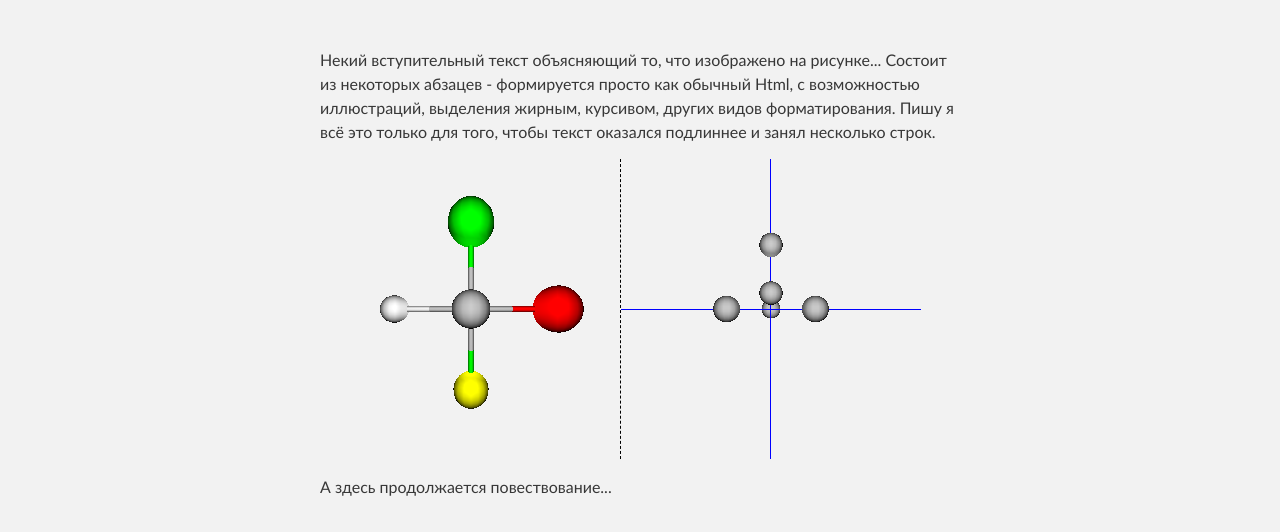
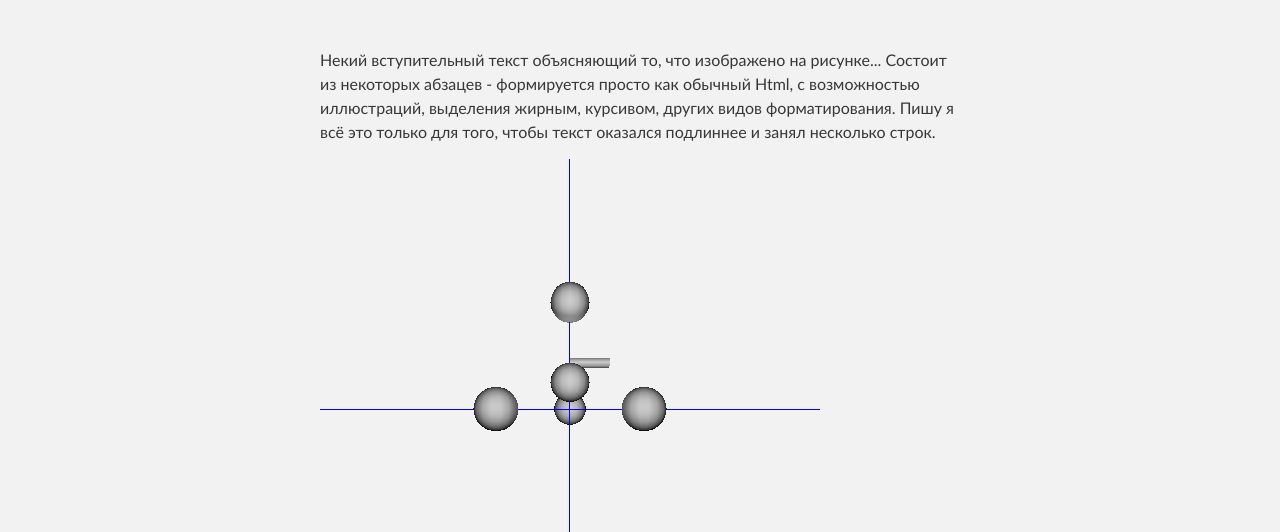
Before and after one commit to dimsuz/chemexp, a plain HTML site: page index.html in a window 1280 px wide. Shown: the part 212-744 px from the top of the page. Drawn offline with Linux system fonts and the light colour scheme.

Commit message:
Experiment with drawing bonds

```diff
--- a/index.html
+++ b/index.html
@@ -31,9 +31,9 @@
       <section id="main_content" class="inner">
       <p>Некий вступительный текст объясняющий то, что изображено на рисунке... Состоит из некоторых абзацев - формируется просто как обычный Html, с возможностью иллюстраций, выделения жирным, курсивом, других видов форматирования. Пишу я всё это только для того, чтобы текст оказался подлиннее и занял несколько строк.</p>
       <div class="render_containers">
-        <div id="render_container_static">
-          <img src="images/static_mol.png" width="300" height="300">
-        </div>
+        <!-- <div id="render_container_static"> -->
+        <!--   <img src="images/static_mol.png" width="300" height="300"> -->
+        <!-- </div> -->
         <div id="render_container">
         </div>
       </div>
--- a/javascripts/main.js
+++ b/javascripts/main.js
@@ -7,7 +7,7 @@ $(function() {
 var camera, scene, renderer, controls;
 
 function init() {
-  var SCENE_WIDTH = 300, SCENE_HEIGHT = 300;
+  var SCENE_WIDTH = 500, SCENE_HEIGHT = 500;
 
   camera = new THREE.PerspectiveCamera( 75, SCENE_WIDTH / SCENE_HEIGHT, 1, 10000 );
   camera.position.x = 0;
@@ -84,18 +84,55 @@ function createTetrahedronCoords(edgeSize) {
 
 function buildMolecule1(scene) {
   var vertexes = createTetrahedronCoords(200);
+  var atomRadius = 30;
   vertexes.forEach(function(v) {
     var material = new THREE.MeshLambertMaterial( { color: 0xBBBBBB } );
-    var geometry = new THREE.SphereGeometry(30, 16, 16);
+    var geometry = new THREE.SphereGeometry(atomRadius, 16, 16);
     var mesh = new THREE.Mesh(geometry, material);
     mesh.position = v;
     scene.add(mesh);
-
   });
 
+  buildBonds(scene, vertexes, atomRadius);
+}
+
+function buildBonds(scene, vertexes, atomRadius) {
+  var center = vertexes[vertexes.length - 1];
+  var bondLength = 60;
+  var material = new THREE.MeshLambertMaterial( { color: 0xBBBBBB } );
+  var geometry = new THREE.CylinderGeometry(8, 8, bondLength, 8, 8, false);
+  // transfer origin to end of cylinder
+  geometry.applyMatrix( new THREE.Matrix4().makeTranslation(0, bondLength/2, 0) );
+  var mesh = new THREE.Mesh(geometry, material);
+  var angle = vertexes[1].angleTo(new THREE.Vector3(1, 0, 0));
+  console.log(angle);
+  mesh.position.set(center.x, center.y + atomRadius, center.z);
+  rotateAroundWorldAxis(mesh, new THREE.Vector3(0, 0, 1), Math.PI*-90/180);
+  //rotateAroundWorldAxis(mesh, new THREE.Vector3(0, 1, 0), Math.PI*45/180);
+  //rotateAroundWorldAxis(mesh, new THREE.Vector3(0, 1, 0), angle);
+  scene.add(mesh);
+
+  geometry = new THREE.Geometry();
+  geometry.vertices.push(center);
+  geometry.vertices.push(vertexes[1]);
+  var line = new THREE.Line(geometry, material, parameters = { linewidth: 400 });
+  scene.add(line);
 }
 
 
+var rotWorldMatrix;
+function rotateAroundWorldAxis(object, axis, radians) {
+    rotWorldMatrix = new THREE.Matrix4();
+    rotWorldMatrix.makeRotationAxis(axis.normalize(), radians);
+    rotWorldMatrix.multiply(object.matrix);        // pre-multiply
+    object.matrix = rotWorldMatrix;
+
+    // new code for Three.js v50+
+    object.rotation.setEulerFromRotationMatrix(object.matrix);
+
+    // old code for Three.js v49:
+    // object.rotation.getRotationFromMatrix(object.matrix, object.scale);
+}
 
 function buildMolecule(scene) {
   var geometry, mesh, atomRadius;
```
